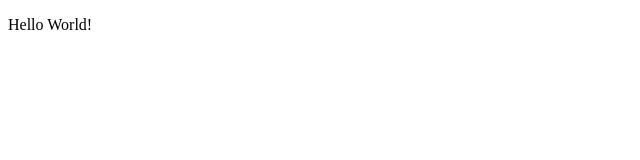
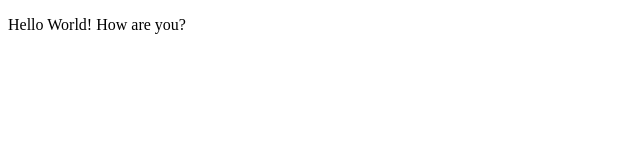
Before and after one commit to vesilen/toto, a plain HTML site: page index.html in a window 1280 px wide. Shown: the whole page, without its empty margins (0-640 px from the left). Drawn offline with Linux system fonts and the light colour scheme.

Commit message:
extend welcome message

```diff
--- a/index.html
+++ b/index.html
@@ -4,6 +4,6 @@
 
     </head>
     <body>
-        <p>Hello World!</p>
+        <p>Hello World! How are you?</p>
     </body>
 </html>
```
